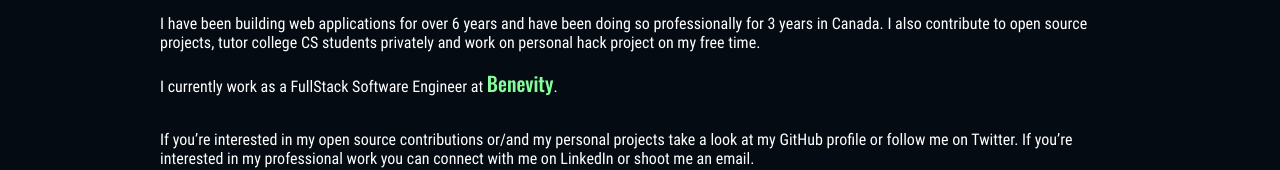
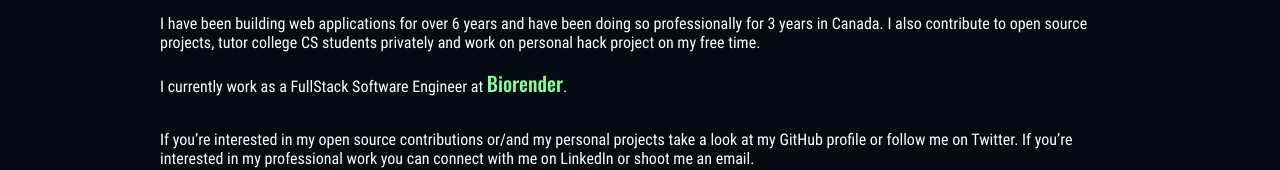
Before and after one commit to nnajiabraham/personal-portfolio, a React (Create React App) app: page / in a window 1280 px wide. Shown: the part 133-303 px from the top of the page. Built offline with nearby package versions, Linux system fonts and the light colour scheme.

Commit message:
update current job

```diff
--- a/src/Screens/About/index.tsx
+++ b/src/Screens/About/index.tsx
@@ -67,12 +67,12 @@ const About = () => {
           <p>
             I currently work as a FullStack Software Engineer at{" "}
             <a
-              href={"https://benevity.com/"}
+              href={"https://biorender.com/"}
               target={"_blank"}
               rel={"noopener noreferrer"}
               style={styles.workLink}
             >
-              {`Benevity`}
+              {`Biorender`}
             </a>
             .
           </p>
```
